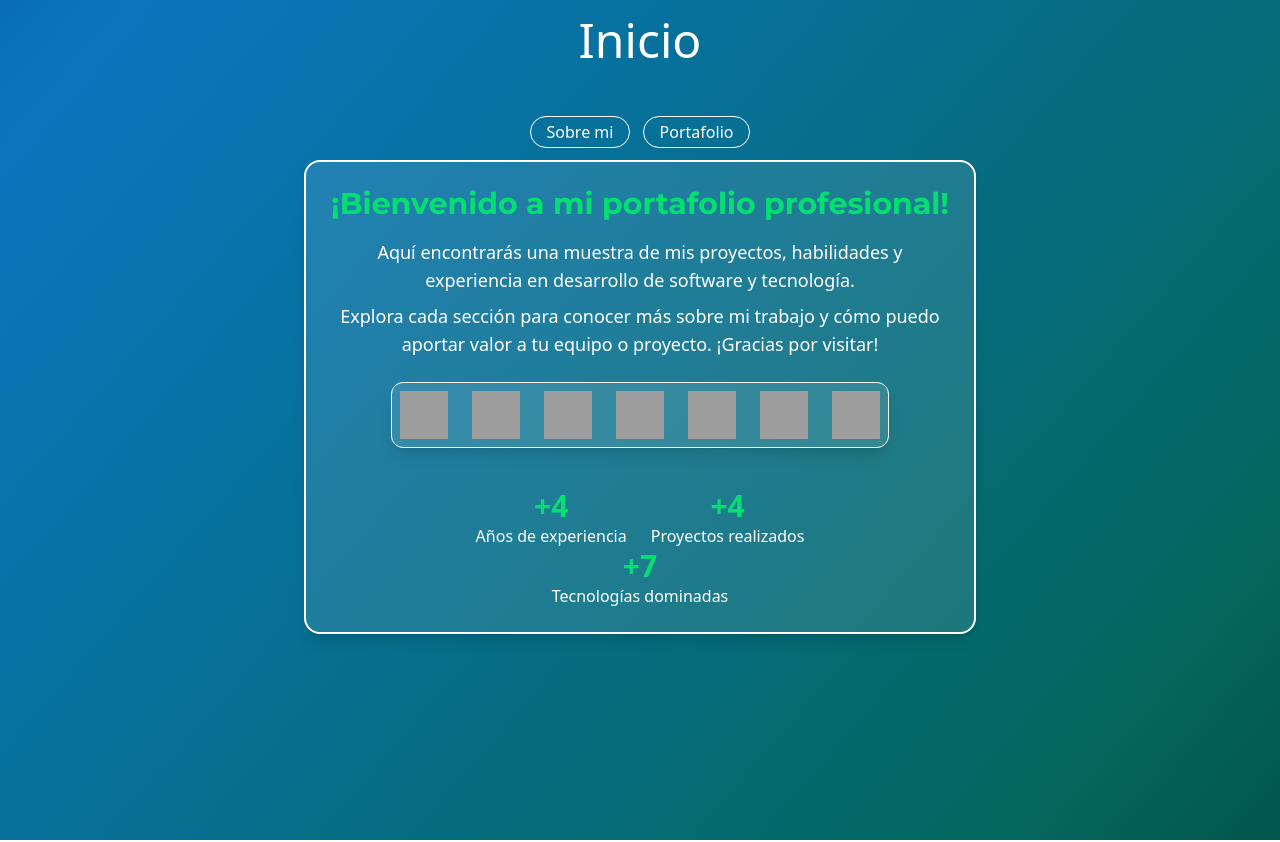
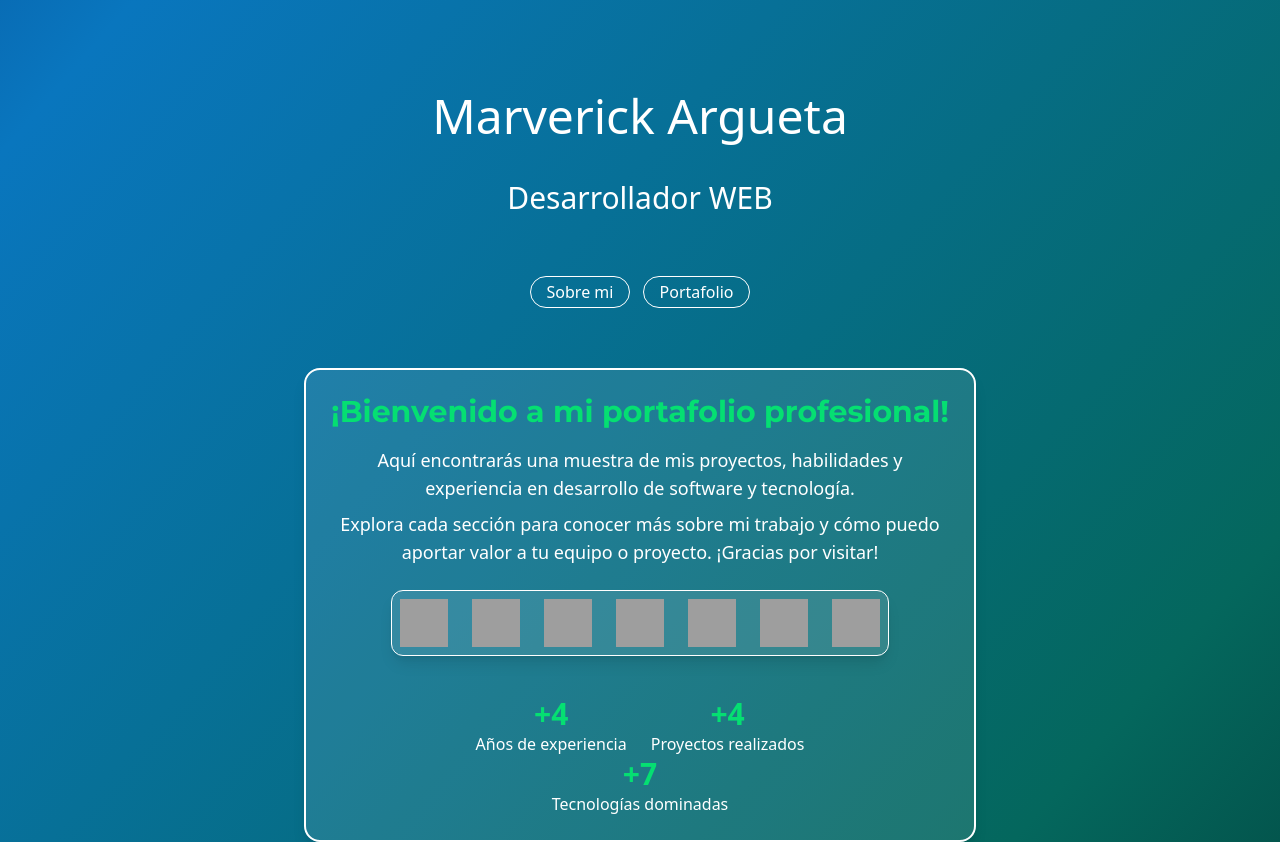
Before and after one commit to marve77/Portafolio-Personal, a website: page index.html in a window 1280 px wide. Drawn offline with Linux system fonts and the light colour scheme; grey boxes are pictures that could not be loaded.

Commit message:
version 1.5

```diff
--- a/index.html
+++ b/index.html
@@ -31,15 +31,16 @@
       }
     </style>
 </head>
-<body class="h-full min-h-screen bg-gradient-animated animate-gradient-flow w-full  font-sans text-white">
-    <div class="flex flex-col items-center text-center h-20 justify-center gap-6 mt-10">
-    <h1 class="text-5xl">Inicio</h1>
-     <nav class="mt-8">
+<body class="h-full min-h-screen bg-gradient-animated animate-gradient-flow w-full font-sans text-white">
+    <div class="flex flex-col items-center text-center pt-16 gap-8 mt-7">
+      <h1 class="text-5xl mb-2">Marverick Argueta</h1>
+      <h2 class="text-3xl mb-4">Desarrollador WEB</h2>
+      <nav class="mt-4 mb-2">
         <a href="sobre-mi.html" class="px-4 py-1 border border-white rounded-full bg-transparent text-white transition-colors duration-200 hover:bg-white hover:text-blue-900 mr-2">Sobre mi</a>
         <a href="portafolio.html" class="px-4 py-1 border border-white rounded-full bg-transparent text-white transition-colors duration-200 hover:bg-white hover:text-blue-900">Portafolio</a>
       </nav>
     </div>
-    <div class="w-full max-w-2xl mx-auto mt-10 p-6 bg-white/10 bg-opacity-40 border-2 border-white rounded-2xl shadow-lg flex flex-col items-center text-center">
+    <div class="w-full max-w-2xl mx-auto mt-14 p-6 bg-white/10 bg-opacity-40 border-2 border-white rounded-2xl shadow-lg flex flex-col items-center text-center">
       <h2 class="text-3xl font-bold mb-4 text-green-400 font-montserrat">¡Bienvenido a mi portafolio profesional!</h2>
       <p class="text-lg text-white mb-2">Aquí encontrarás una muestra de mis proyectos, habilidades y experiencia en desarrollo de software y tecnología.</p>
       <p class="text-lg text-white">Explora cada sección para conocer más sobre mi trabajo y cómo puedo aportar valor a tu equipo o proyecto. ¡Gracias por visitar!</p>
```
Also changed, not shown: estilos/output.css.
